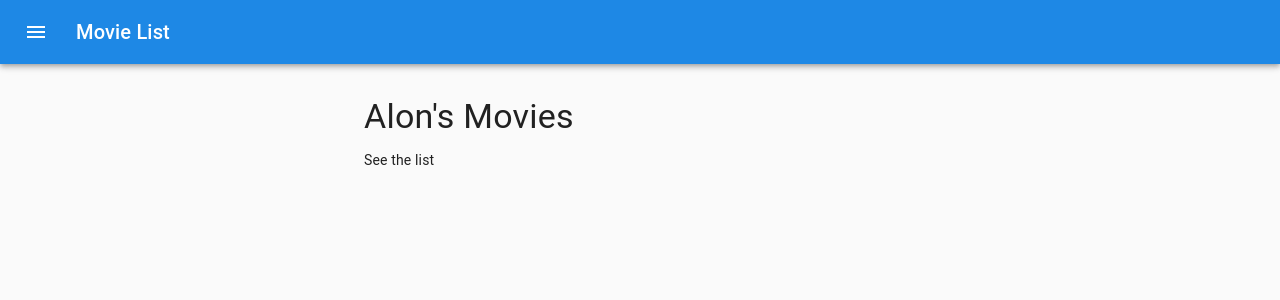
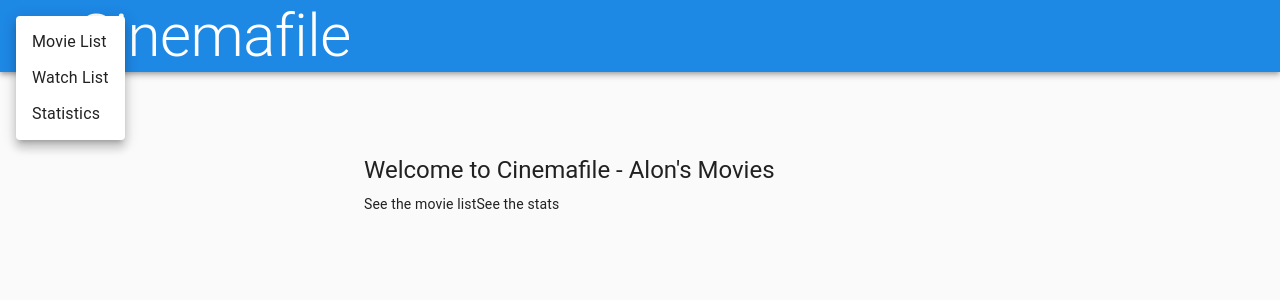
Before and after one commit to alon1985/movie-ui, a Next.js app: page / in a window 1280 px wide. Both pictures are taken after a click on the button "menu". Shown: the top 300 px of the page. Built offline with nearby package versions, Linux system fonts and the light colour scheme.

Commit message:
added links in menu

```diff
--- a/components/MenuAppBar.js
+++ b/components/MenuAppBar.js
@@ -5,12 +5,14 @@ import {
     makeStyles,
     Menu,
     MenuItem,
-    Theme,
     Toolbar,
     Typography
 } from '@material-ui/core'
 import MenuIcon from '@material-ui/icons/Menu'
-import { MouseEvent, useState } from 'react'
+import {  useState } from 'react'
+import { useRouter } from 'next/router'
+import Link from "@material-ui/core/Link";
+
 
 const useStyles = makeStyles((theme) =>
     createStyles({
@@ -22,60 +24,64 @@ const useStyles = makeStyles((theme) =>
         },
         title: {
             flexGrow: 1,
+            align: "center"
         },
     }),
 )
 
 export const MenuAppBar = () => {
     const classes = useStyles()
-    const [ auth ] = useState(true)
+    const router = useRouter();
     const [ anchorEl, setAnchorEl ] = useState(null)
-    const open = Boolean(anchorEl)
+    const open = Boolean(anchorEl);
 
-    const handleMenu = (event) => {
-        setAnchorEl(event.currentTarget)
+    const handleClick = (event) => {
+        setAnchorEl(event.currentTarget);
+    };
+
+    const handleClose = () => {
+        setAnchorEl(null);
+    };
+    const handleMenuItemClick = (event, index) => {
+        if(index===1) {
+            router.push('/movies')
+        } else if(index===2) {
+            router.push('/watchlist')
+        } else {
+            router.push('/stats')
+        }
     }
 
-    const handleClose = () => {
-        setAnchorEl(null)
-    }
 
     return (
         <div className={ classes.root }>
             <AppBar position="static">
                 <Toolbar>
-                    <IconButton
+                    <IconButton onClick={handleClick}
                         edge="start"
                         className={ classes.menuButton }
                         color="inherit"
-                        aria-label="menu"
-                    >
+                        aria-label="menu">
                         <MenuIcon />
+                        <Menu
+                            id="simple-menu"
+                            keepMounted
+                            anchorEl={anchorEl}
+                            open={open}
+                            onClose={handleClose}
+                        >
+                            <MenuItem onClick={(event) => handleMenuItemClick(event, 1)}>Movie List</MenuItem>
+                            <MenuItem onClick={(event) => handleMenuItemClick(event, 2)}>Watch List</MenuItem>
+                            <MenuItem onClick={(event) => handleMenuItemClick(event, 3)}>Statistics</MenuItem>
+
+                        </Menu>
                     </IconButton>
                     <Typography
-                        variant="h6"
+                        variant="h2"
                         className={ classes.title }
                     >
-                        Movie List
+                        <Link href='/' style={{ color: 'inherit', textDecoration: 'inherit'}}>Cinemafile</Link>
                     </Typography>
-                    {auth &&
-                    <div>
-                        <IconButton
-                            aria-label="notifications"
-                            aria-controls="menu-appbar"
-                            aria-haspopup="true"
-                            color="inherit"
-                        >
-                        </IconButton>
-                        <IconButton
-                            aria-label="account of current user"
-                            aria-controls="menu-appbar"
-                            aria-haspopup="true"
-                            onClick={ handleMenu }
-                            color="inherit"
-                        >
-                        </IconButton>
-                    </div>}
                 </Toolbar>
             </AppBar>
         </div>
--- a/components/SearchBox.js
+++ b/components/SearchBox.js
@@ -56,7 +56,6 @@ export default function SearchBar(props) {
         props.onSearchClick(query);
     }
     const handleClear = e => {
-        alert(format);
         if(title) {
             setTitle('')
         }
--- a/pages/index.js
+++ b/pages/index.js
@@ -6,12 +6,16 @@ import Box from "@material-ui/core/Box";
 export default function Home() {
     return (
         <Container maxWidth="sm">
+            <br/><br/>
             <Box my={4}>
-                <Typography variant="h4" component="h1" gutterBottom>
-                    Alon's Movies
+                <Typography variant="h5" component="h1" gutterBottom>
+                    Welcome to Cinemafile - Alon's Movies
                 </Typography>
                 <Link href="/movies" color="secondary">
-                    See the list
+                    See the movie list
+                </Link>
+                <Link href="/stats" color="secondary">
+                    See the stats
                 </Link>
             </Box>
         </Container>
--- a/pages/movies.js
+++ b/pages/movies.js
@@ -6,6 +6,7 @@ import { useRouter } from 'next/router'
 
 export default function Movies(props) {
     const router = useRouter();
+
     function searchMovies(query) {
         router.push(`/movies?${query}`)
     }
```
Also changed, not shown: components/MovieList.js (deleted, +0 -81 lines), pages/stats.js (added).
